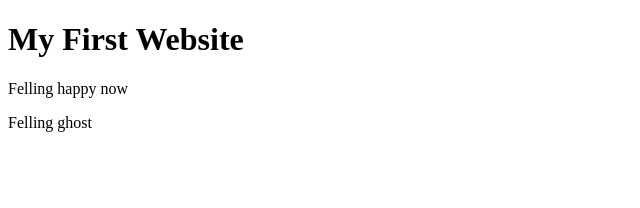
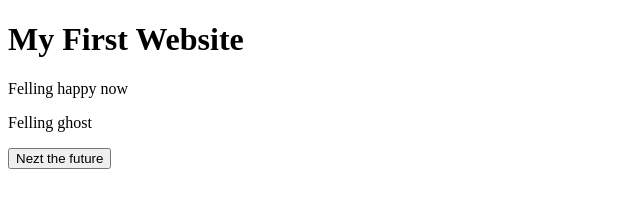
Before and after one commit to jubaermahmudbd/my-first-website, a plain HTML site: page index.html in a window 1280 px wide. Shown: the whole page, without its empty margins (0-640 px from the left). Drawn offline with Linux system fonts and the light colour scheme.

Commit message:
text change

```diff
--- a/index.html
+++ b/index.html
@@ -10,5 +10,6 @@
     <h1>My First Website</h1>
     <p>Felling happy now</p>
     <p>Felling ghost</p>
+    <button>Nezt the future</button>
   </body>
 </html>
```
